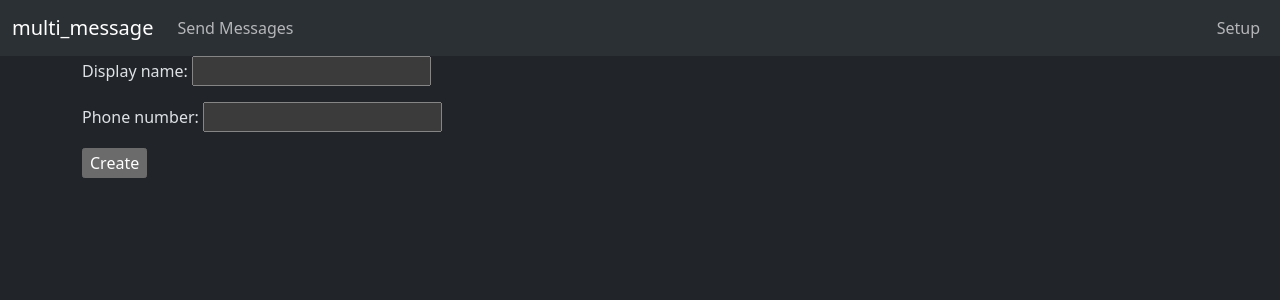
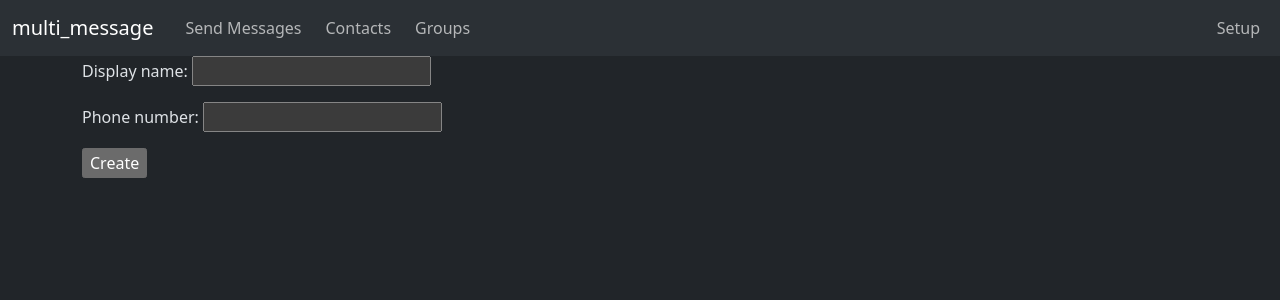
Before and after one commit to nojonqs/multimessage, a Django app: page /contacts/create/ in a window 1280 px wide. Shown: the top 300 px of the page. Run offline with Django 5.2, Linux system fonts and the light colour scheme; parts of the project's set-up code (start-up, migrations or seed data) failed here and were passed over; some libraries are stand-ins or nearby versions.

Commit message:
Add navbar links to the contact overview and group overview

```diff
--- a/multimessage/multimessage/templates/base.html
+++ b/multimessage/multimessage/templates/base.html
@@ -20,8 +20,14 @@
         <a class="navbar-brand" href="{% url 'contact:index' %}">multi_message</a>
         <div class="collapse navbar-collapse">
           <ul class="navbar-nav">
-            <li class="nav-item">
+            <li class="nav-item ms-2">
               <a type="button" class="nav-link" href="{% url 'contact:signal_send_message' %}">Send Messages</a>
+            </li>
+            <li class="nav-item ms-2">
+              <a type="button" class="nav-link" href="{% url 'contact:contact_overview' %}">Contacts</a>
+            </li>
+            <li class="nav-item ms-2">
+              <a type="button" class="nav-link" href="{% url 'contact:group_overview' %}">Groups</a>
             </li>
           </ul>
           <ul class="navbar-nav ms-auto">
```
